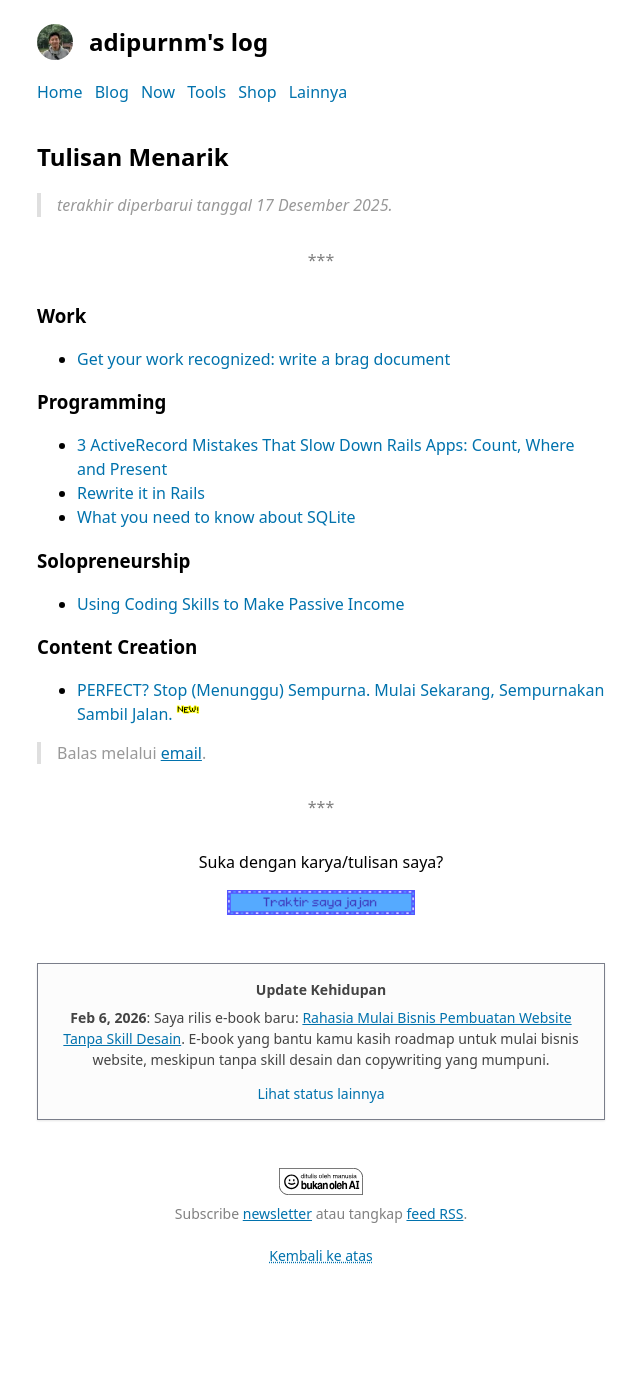
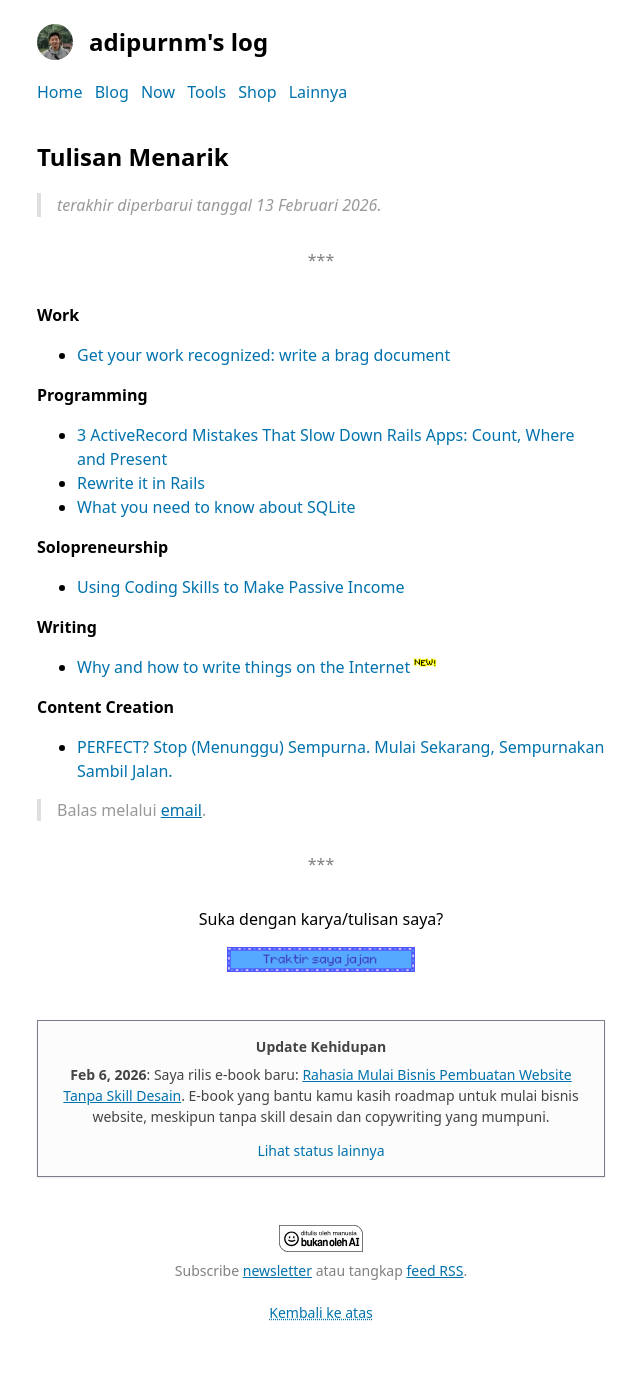
Before and after one commit to adiprnm/weblog, a Jekyll site: the page built from tulisan-menarik.md, in a window 1280 px wide. Shown: the whole page, without its empty margins (319-959 px from the left). Built offline with Jekyll 4.4.1, drawn with Linux system fonts in a browser that asks for light colours; before the commit the page ends 1330 px from its top, so only the background shows below that.

Commit message:
Update tulisan menarik

```diff
--- a/tulisan-menarik.md
+++ b/tulisan-menarik.md
@@ -5,24 +5,28 @@ permalink: /tulisan-menarik
 description: Kumpulan tulisan yang menarik untuk dibaca.
 ---
 
-> *terakhir diperbarui tanggal 17 Desember 2025.*
+> *terakhir diperbarui tanggal 13 Februari 2026.*
 
 ***
 
-### Work
+**Work**
 
 * [Get your work recognized: write a brag document](https://jvns.ca/blog/brag-documents)
 
-### Programming
+**Programming**
 
 * [3 ActiveRecord Mistakes That Slow Down Rails Apps: Count, Where and Present](https://www.speedshop.co/2019/01/10/three-activerecord-mistakes.html)
 * [Rewrite it in Rails](https://dirkjonker.bearblog.dev/rewrite-it-in-rails/)
 * [What you need to know about SQLite](https://joyofrails.com/articles/what-you-need-to-know-about-sqlite)
 
-### Solopreneurship
+**Solopreneurship**
 
 * [Using Coding Skills to Make Passive Income](https://www.coryzue.com/writing/solopreneur/)
 
-### Content Creation
+**Writing**
 
-* [PERFECT? Stop (Menunggu) Sempurna. Mulai Sekarang, Sempurnakan Sambil Jalan.](https://buletin.co/bjoe/perfect-stop-menunggu-sempurna-mulai-sekarang)<sup class="new-item"></sup>
+* [Why and how to write things on the Internet](https://www.benkuhn.net/writing/)<sup class="new-item"></sup>
+
+**Content Creation**
+
+* [PERFECT? Stop (Menunggu) Sempurna. Mulai Sekarang, Sempurnakan Sambil Jalan.](https://buletin.co/bjoe/perfect-stop-menunggu-sempurna-mulai-sekarang)
```
